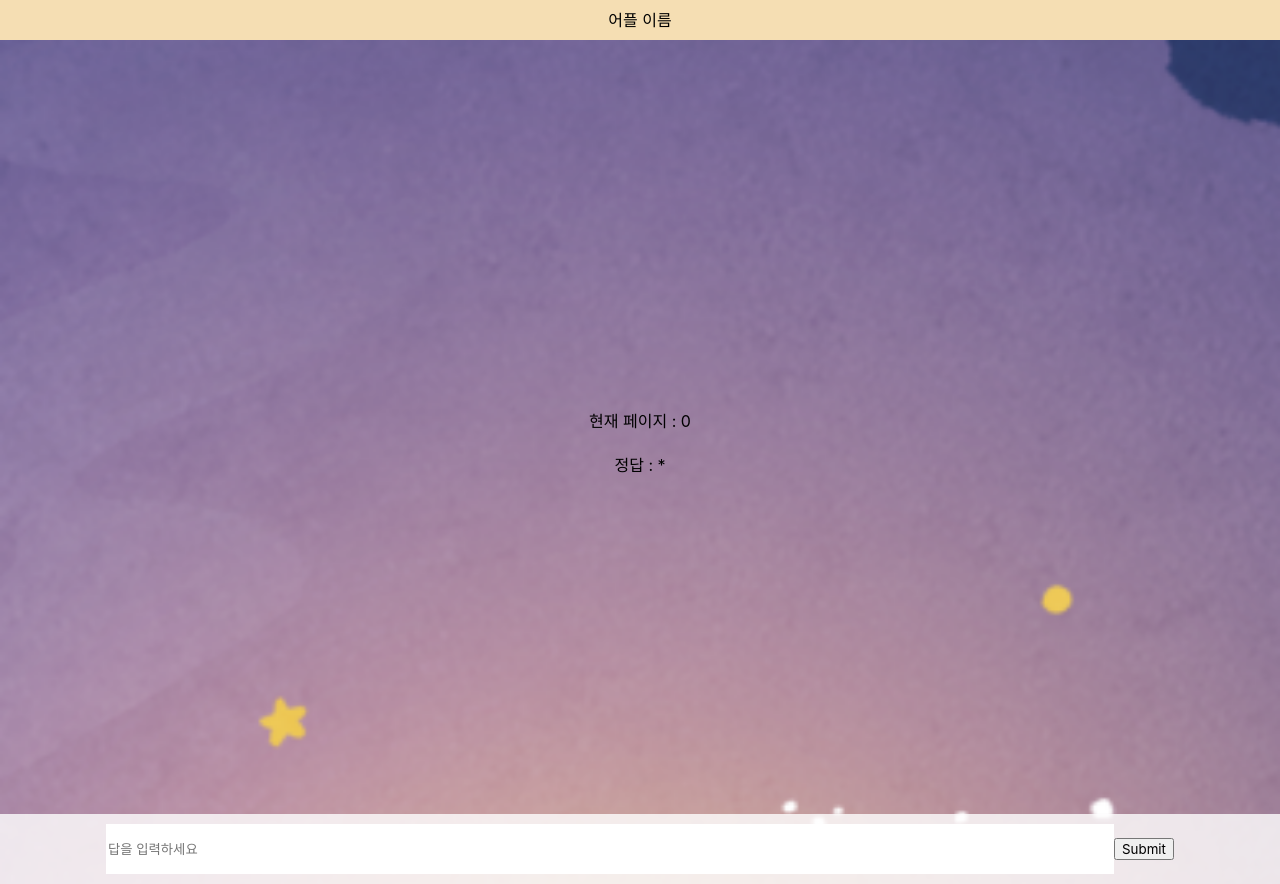
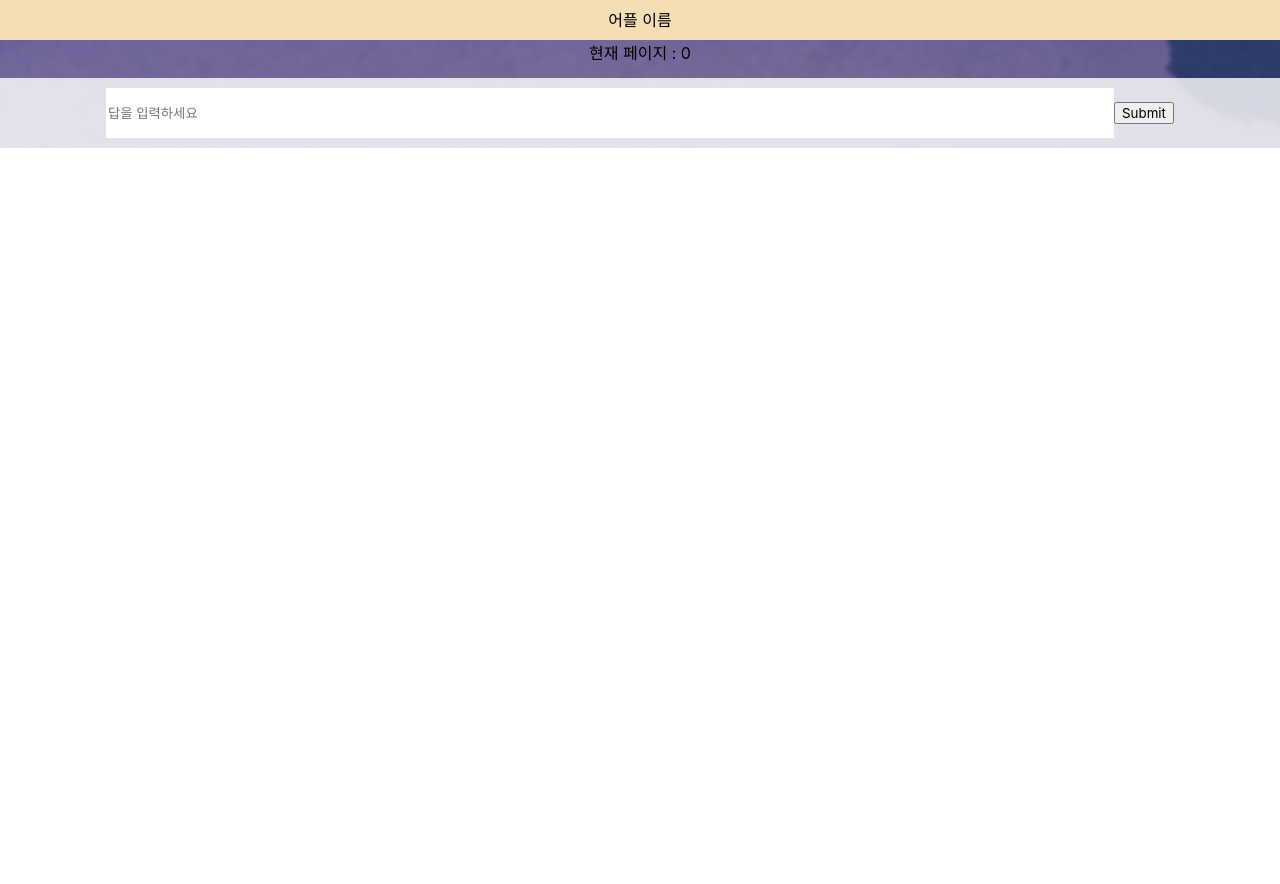
Before and after one commit to j2noo/minpann, a React (Vite) app: page / in a window 1280 px wide. After the commit the page ends 800 px from the top, so only its background shows below. Built offline with nearby package versions, Linux system fonts and the light colour scheme.

Commit message:
fix : 이미지 크기 변경

```diff
--- a/src/Router.jsx
+++ b/src/Router.jsx
@@ -10,7 +10,6 @@ function Router() {
       <Header />
       <Routes>
         <Route path="/" element={<Start />} />
-        <Route path="/login" element={<div>login</div>} />
       </Routes>
     </BrowserRouter>
   );
--- a/src/pages/Question.jsx
+++ b/src/pages/Question.jsx
@@ -40,10 +40,11 @@ const Question = ({ answer, bgSrc }) => {
 };
 const StartLayout = styled.div`
   width: 100%;
-  height: 844px;
+  height: auto;
+  /* aspect-ratio: 300 / 1; */
   overflow-y: scroll;
   background: url(${(props) => props.$bgSrc}) no-repeat;
-  background-size: cover;
+  background-size: 100% auto;
 
   display: flex;
   flex-direction: column;
--- a/src/pages/Start.jsx
+++ b/src/pages/Start.jsx
@@ -15,6 +15,7 @@ import img11 from "/assets/11.png";
 import img12 from "/assets/12.png";
 import img13 from "/assets/13.png";
 import last from "/assets/last.png";
+import styled from "styled-components";
 
 const Start = () => {
   const answers = [
@@ -57,7 +58,9 @@ const Start = () => {
     content = <div>종료 페이지</div>;
   }
 
-  return <div>{content}</div>;
+  return <Layout>{content}</Layout>;
 };
-
+const Layout = styled.div`
+  width: 100%;
+`;
 export default Start;
```
